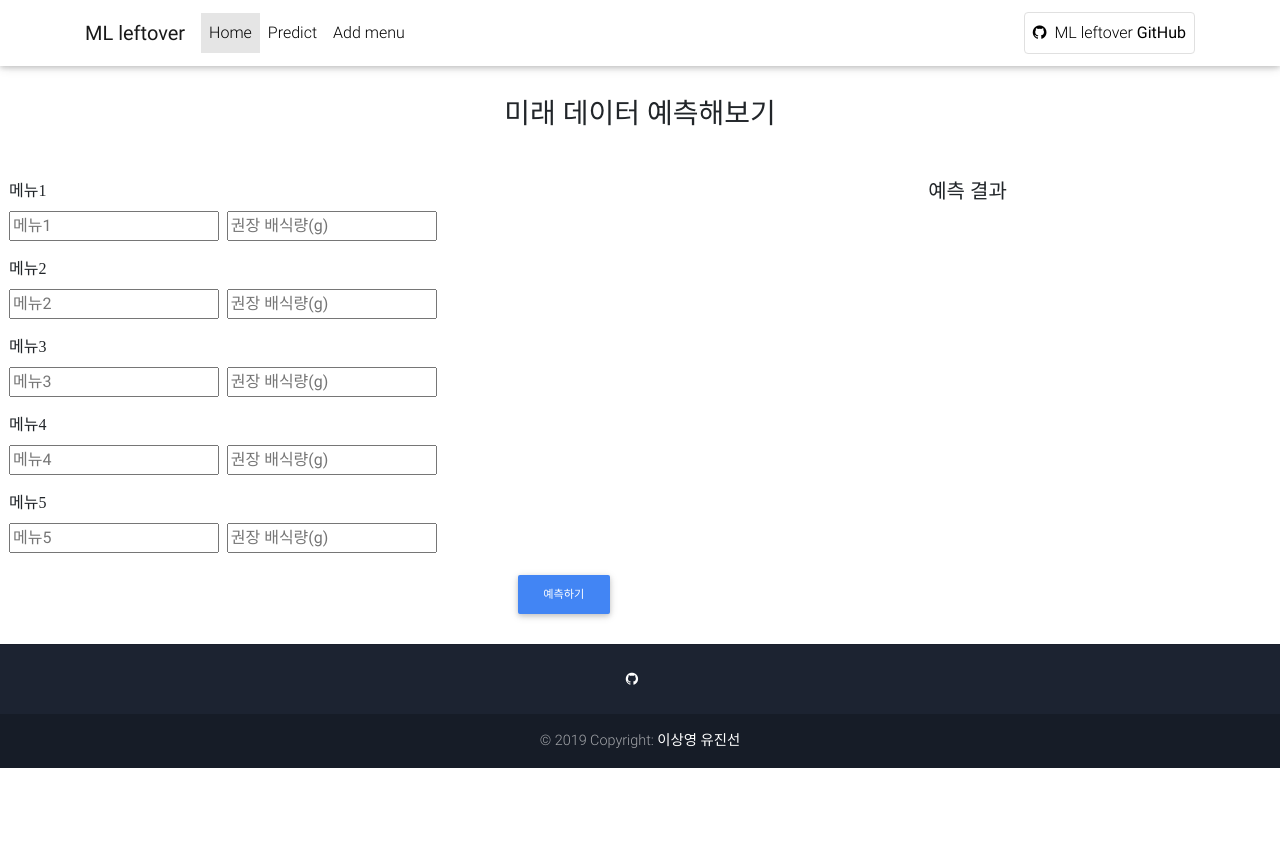
After one commit to yds9744/ML-predict-leftover, a Flask app: page /predict in a window 1280 px wide. The commit adds this page. Run offline with Flask 2, Linux system fonts and the light colour scheme; data that the repository does not hold is empty; parts of the project's set-up code (start-up, migrations or seed data) failed here and were passed over; some libraries are stand-ins or nearby versions; some web fonts are replaced.

Commit message:
Make home index page/ Change UI

```diff
--- a/app.py
+++ b/app.py
@@ -22,10 +22,14 @@ for idx, row in df.iterrows():
 
 @app.route('/')
 def index():
-	return render_template('index.html')
+	return render_template('home.html')
+
+@app.route('/predict')
+def predict():
+	return render_template('predict.html')
 
 @app.route('/predict', methods=['POST'])
-def predict():
+def predict_result():
 	req = request.form
 
 	i=1
@@ -43,7 +47,7 @@ def predict():
 
 	ret = np.sum(model.predict(x))
 
-	return render_template('index.html',price = round(ret,2))
+	return render_template('predict.html',price = round(ret,2))
 
 @app.route('/auto', methods=['POST'])
 def auto():
--- /dev/null
+++ b/templates/base.html
@@ -0,0 +1,137 @@
+<!DOCTYPE html>
+<html lang="en">
+
+<head>
+  <meta charset="utf-8">
+  <meta name="viewport" content="width=device-width, initial-scale=1, shrink-to-fit=no">
+  <meta http-equiv="x-ua-compatible" content="ie=edge">
+  <title>2020 연구작품</title>
+  <!-- Font Awesome -->
+  <link rel="stylesheet" href="https://maxcdn.bootstrapcdn.com/font-awesome/4.7.0/css/font-awesome.min.css">
+  <!-- Bootstrap core CSS -->
+  <link href="{{url_for('static', filename='css/bootstrap.min.css')}}" rel="stylesheet">
+  <!-- Material Design Bootstrap -->
+  <link href="{{url_for('static', filename='css/mdb.min.css')}}" rel="stylesheet">
+  <!-- Your custom styles (optional) -->
+  <link href="{{url_for('static', filename='css/style.min.css')}}" rel="stylesheet">
+  <!-- 나눔 바른 고딕 웹 폰트 적용하기 -->
+  <link rel="stylesheet" href="//cdn.jsdelivr.net/font-nanum/1.0/nanumbarungothic/nanumbarungothic.css">
+  <!-- jquery CSS -->
+  <link rel="stylesheet" href="//code.jquery.com/ui/1.12.1/themes/base/jquery-ui.css">
+
+  <style type="text/css">
+    html,
+    body,
+    header,
+    .carousel {
+      height: 100%;
+    }
+
+    @media (min-width: 800px) and (max-width: 850px) {
+      .navbar:not(.top-nav-collapse) {
+        background: #1C2331 !important;
+      }
+    }
+  </style>
+
+  {% block script %}
+  {% endblock%}
+
+</head>
+
+<body>
+
+  <!-- Navbar -->
+  {% block nav_style %}
+  <nav class="navbar fixed-top navbar-expand-lg navbar-dark scrolling-navbar">
+  {% endblock%}
+    <div class="container">
+
+      <!-- Brand -->
+      <div class="navbar-brand">
+        <strong>ML leftover</strong>
+      </div>
+
+      <!-- Collapse -->
+      <button class="navbar-toggler" type="button" data-toggle="collapse" data-target="#navbarSupportedContent"
+        aria-controls="navbarSupportedContent" aria-expanded="false" aria-label="Toggle navigation">
+        <span class="navbar-toggler-icon"></span>
+      </button>
+
+      <!-- Links -->
+      <div class="collapse navbar-collapse" id="navbarSupportedContent">
+
+        <!-- Left -->
+        <ul class="navbar-nav mr-auto">
+          <li class="nav-item active">
+            <a class="nav-link" href="/">Home</a>
+          </li>
+          <li class="nav-item">
+            <a class="nav-link" href="/predict">Predict</a>
+          </li>
+          <li class="nav-item">
+            <a class="nav-link" href="/addmenu">Add menu</a>
+          </li>
+        </ul>
+
+        <!-- Right -->
+        <ul class="navbar-nav nav-flex-icons">
+          <li class="nav-item">
+            <a href="https://github.com/yds9744/ML-predict-leftover" class="nav-link border border-light rounded"
+              target="_blank">
+              <i class="fa fa-github mr-2"></i>ML leftover <strong>GitHub</strong>
+            </a>
+          </li>
+        </ul>
+
+      </div>
+
+    </div>
+  </nav>
+  <!-- Navbar -->
+
+  {% block container %}
+  {% endblock %}
+
+  <!--Footer-->
+  <footer class="page-footer text-center font-small mt-4 wow fadeIn">
+
+    <hr class="my-4">
+
+    <!-- Social icons -->
+    <div class="pb-4">
+      <a href="https://github.com/yds9744/ML-predict-leftover" target="_blank">
+        <i class="fa fa-github mr-3"></i>
+      </a>
+    </div>
+    <!-- Social icons -->
+
+    <!--Copyright-->
+    <div class="footer-copyright py-3">
+      © 2019 Copyright:
+      <a href="https://github.com/lsy230" target="_blank"> 이상영 </a>
+      <a href="https://github.com/yds9744" target="_blank"> 유진선 </a>
+    </div>
+    <!--/.Copyright-->
+
+  </footer>
+  <!--/.Footer-->
+
+  <!-- SCRIPTS -->
+  <!-- JQuery -->
+  <script type="text/javascript" src="{{url_for('static', filename='js/jquery-3.3.1.min.js')}}"></script>
+  <!-- Bootstrap tooltips -->
+  <script type="text/javascript" src="{{url_for('static', filename='js/popper.min.js')}}"></script>
+  <!-- Bootstrap core JavaScript -->
+  <script type="text/javascript" src="{{url_for('static', filename='js/bootstrap.min.js')}}"></script>
+  <!-- MDB core JavaScript -->
+  <script type="text/javascript" src="{{url_for('static', filename='js/mdb.min.js')}}"></script>
+  <!-- Initializations -->
+  <script type="text/javascript">
+    // Animations initialization
+    new WOW().init();
+  </script>
+
+</body>
+
+</html>
--- a/templates/index.html
+++ b/templates/predict.html
@@ -1,27 +1,8 @@
-<!DOCTYPE html>
-<html>
+{% extends 'base.html' %}
 
-<head>
-  <meta charset="utf-8">
-  <meta name="viewport" content="width=device-width, initial-scale=1, shrink-to-fit=no">
-  <meta http-equiv="x-ua-compatible" content="ie=edge">
-  <title>2020 연구작품</title>
-  <!-- Font Awesome -->
-  <link rel="stylesheet" href="https://maxcdn.bootstrapcdn.com/font-awesome/4.7.0/css/font-awesome.min.css">
-  <!-- Bootstrap core CSS -->
-  <link href="{{url_for('static', filename='css/bootstrap.min.css')}}" rel="stylesheet">
-  <!-- Material Design Bootstrap -->
-  <link href="{{url_for('static', filename='css/mdb.min.css')}}" rel="stylesheet">
-  <!-- Your custom styles (optional) -->
-  <link href="{{url_for('static', filename='css/style.min.css')}}" rel="stylesheet">
-  <!-- 나눔 바른 고딕 웹 폰트 적용하기 -->
-  <link rel="stylesheet" href="//cdn.jsdelivr.net/font-nanum/1.0/nanumbarungothic/nanumbarungothic.css">
-  <link rel="stylesheet" href="//code.jquery.com/ui/1.12.1/themes/base/jquery-ui.css">
-
+{% block script %}
   <script src="https://code.jquery.com/jquery-1.12.4.js"></script>
-
   <script src="https://code.jquery.com/ui/1.12.1/jquery-ui.js"></script>
-
   <script type="text/javascript">
     var menu = [];
     $(document).ready(function(request, response){
@@ -37,7 +18,6 @@
       });
     });
 
-
     $(function(){
       $(".menu").autocomplete({
         source: menu,
@@ -51,60 +31,15 @@
       });
     });
   </script>
+{% endblock %}
 
-</head>
 
-<body>
-  <header>
+{% block nav_style %}
+<nav class="navbar fixed-top navbar-expand-lg navbar-light white scrolling-navbar">
+{% endblock%}
 
-    <!-- Navbar -->
-    <nav class="navbar fixed-top navbar-expand-lg navbar-light white scrolling-navbar">
-      <div class="container">
 
-        <!-- Brand -->
-        <a class="navbar-brand waves-effect" href="https://mdbootstrap.com/docs/jquery/" target="_blank">
-          <strong class="blue-text">SKKU</strong>
-        </a>
-
-        <!-- Collapse -->
-        <button class="navbar-toggler" type="button" data-toggle="collapse" data-target="#navbarSupportedContent"
-          aria-controls="navbarSupportedContent" aria-expanded="false" aria-label="Toggle navigation">
-          <span class="navbar-toggler-icon"></span>
-        </button>
-
-        <!-- Links -->
-        <div class="collapse navbar-collapse" id="navbarSupportedContent">
-
-          <!-- Left -->
-          <ul class="navbar-nav mr-auto">
-            <li class="nav-item active">
-              <a class="nav-link waves-effect" href="#">Home
-                <span class="sr-only">(current)</span>
-              </a>
-            </li>
-            <li class="nav-item">
-              <a class="nav-link waves-effect" href="https://mdbootstrap.com/docs/jquery/" target="_blank">About MDB</a>
-            </li>
-          </ul>
-
-          <!-- Right -->
-          <ul class="navbar-nav nav-flex-icons">
-            <li class="nav-item">
-              <a href="https://github.com/yds9744/ML-predict-leftover" class="nav-link border border-light rounded waves-effect"
-                target="_blank">
-                <i class="fa fa-graduation-cap ml-2"></i>GitHub
-              </a>
-            </li>
-          </ul>
-
-        </div>
-
-      </div>
-    </nav>
-    <!-- Navbar -->
-
-  </header>
-
+{% block container %}
   <!--Main layout-->
   <main>
       <hr class="my-5">
@@ -183,43 +118,4 @@
     </div>
   </main>
   <!--Main layout-->
-
-  <!--Footer-->
-  <footer class="page-footer text-center font-small mt-4 wow fadeIn">
-
-    <!--Call to action-->
-    <div class="pt-4">
-      <a class="btn btn-outline-white" href="https://github.com/yds9744/ML-predict-leftover" target="_blank" role="button">LET'S GO GITHUB
-        <i class="fa fa-graduation-cap ml-2"></i>
-      </a>
-    </div>
-    <!--/.Call to action-->
-
-    <hr class="my-4">
-
-    <!--Copyright-->
-    <div class="footer-copyright py-3">
-      © 2020 Copyright: [Team] 이상영, 유진선
-    </div>
-    <!--/.Copyright-->
-
-  </footer>
-  <!--/.Footer-->
-
-  <!-- SCRIPTS -->
-  <!-- JQuery -->
-  <script type="text/javascript" src="{{url_for('static', filename='js/jquery-3.3.1.min.js')}}"></script>
-  <!-- Bootstrap tooltips -->
-  <script type="text/javascript" src="{{url_for('static', filename='js/popper.min.js')}}"></script>
-  <!-- Bootstrap core JavaScript -->
-  <script type="text/javascript" src="{{url_for('static', filename='js/bootstrap.min.js')}}"></script>
-  <!-- MDB core JavaScript -->
-  <script type="text/javascript" src="{{url_for('static', filename='js/mdb.min.js')}}"></script>
-  <!-- Initializations -->
-  <script type="text/javascript">
-    // Animations initialization
-    new WOW().init();
-  </script>
-</body>
-
-</html>
+{% endblock %}
```
Also changed, not shown: templates/home.html (added, +75 -0 lines).
